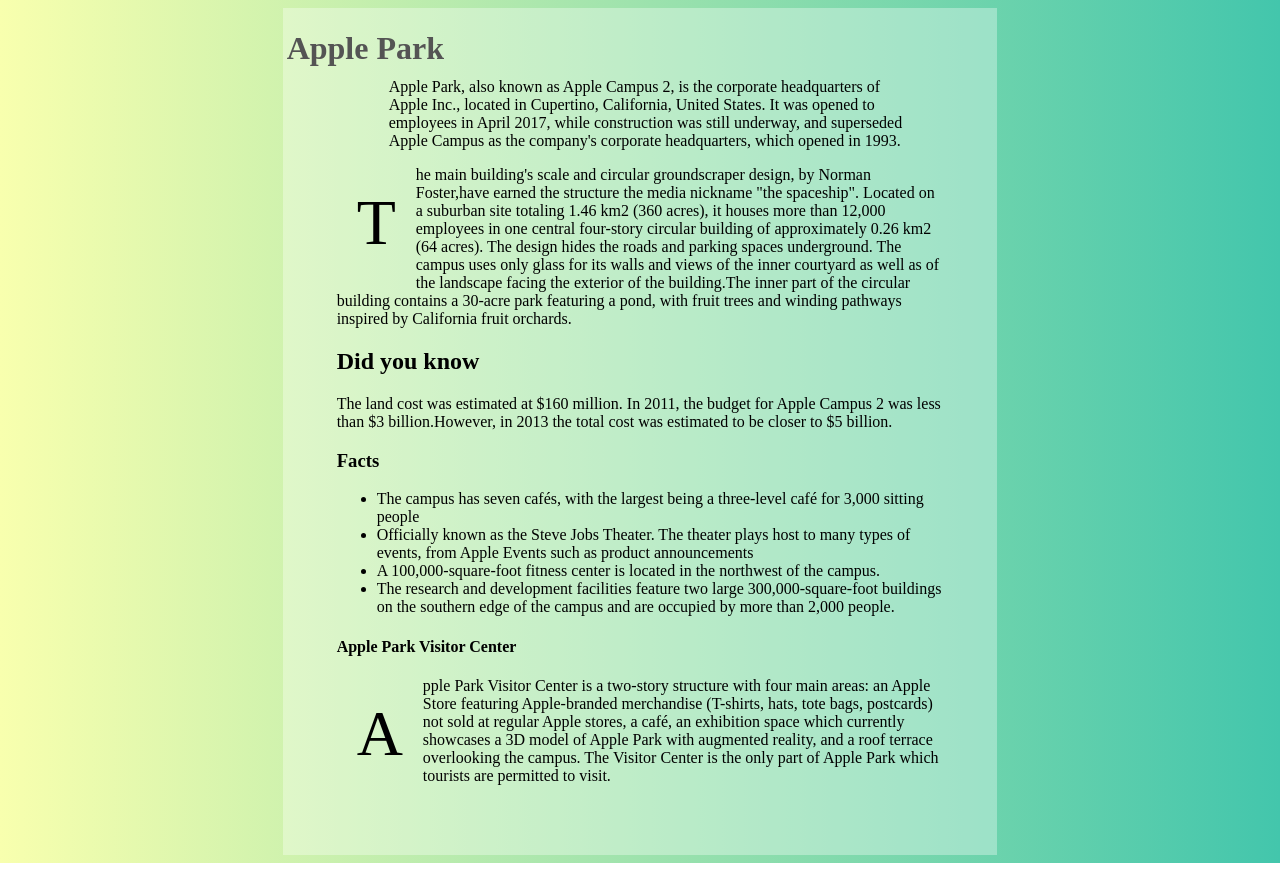
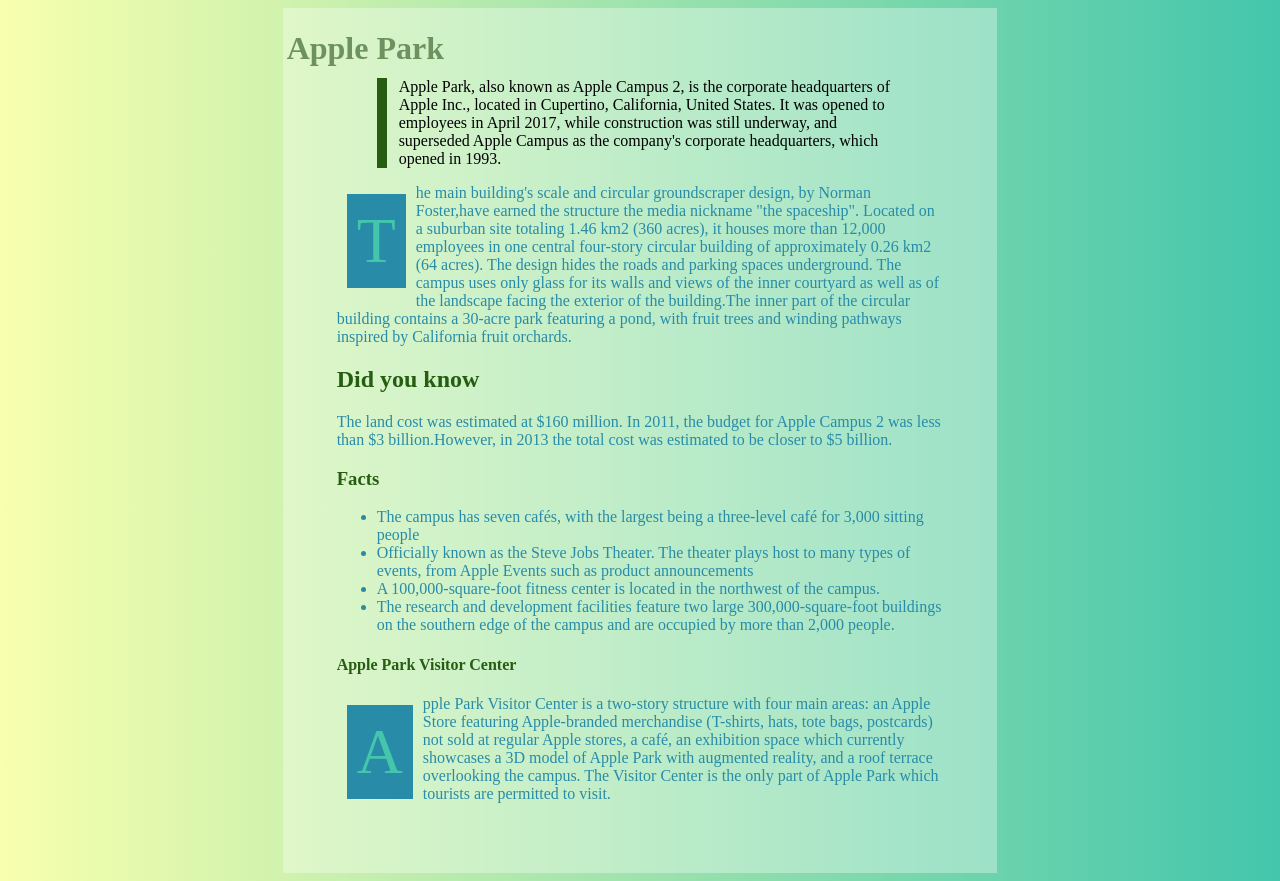
Before and after one commit to mbushyeager05/Typography-Only, a plain HTML site: page index.html in a window 1280 px wide. Drawn offline with Linux system fonts and the light colour scheme.

Commit message:
fixed colors and fonts

```diff
--- a/style.css
+++ b/style.css
@@ -4,9 +4,9 @@
 /*  ✅ Setup on Netlify*/
 /* [] CSS Variables*/
 
-/* @import url('https://fonts.googleapis.com/css2?family=Rubik:ital,wght@0,300..900;1,300..900&display=swap'); */
+@import url('https://fonts.googleapis.com/css2?family=Rubik:ital,wght@0,300..900;1,300..900&display=swap');
 
-
+/* colors are not working */
 :root {
   --color1: #288BA8;
   --color2: #265D11;
@@ -28,35 +28,35 @@ background: linear-gradient(to right, #F8FFAE, #43C6AC); /* W3C, IE 10+/ Edge, F
 }
 
 h1 {
-  color: var(--color2);
+  color: #265D11;
   text-align: left;
 }
 
 h2 {
-  color: var(--color2);
+  color: #265D11;
 
 }
 
 h3 {
-  color: var(--color2);
+  color: #265D11;
 }
 
 h4 {
-  color: var(--color2);
+  color: #265D11;
 
 
 }
 
 p{
-  color: var(--color1);
+  color:#288BA8;
 }
 
 li{
-  color: var(--color1) ;
+  color: #288BA8;
 }
 
 blockquote{
-  border-left: solid 10px  var(--color2);
+  border-left: solid 10px #265D11;
   padding-left: 12px;
 }
 
@@ -68,8 +68,8 @@ main{
 }
 
 span {
-  color: var(--color4);
-  background: var(--color1);
+  color: #43C6AC;
+  background: #288BA8;
   margin: 10px;
   padding: 10px;
 
```
